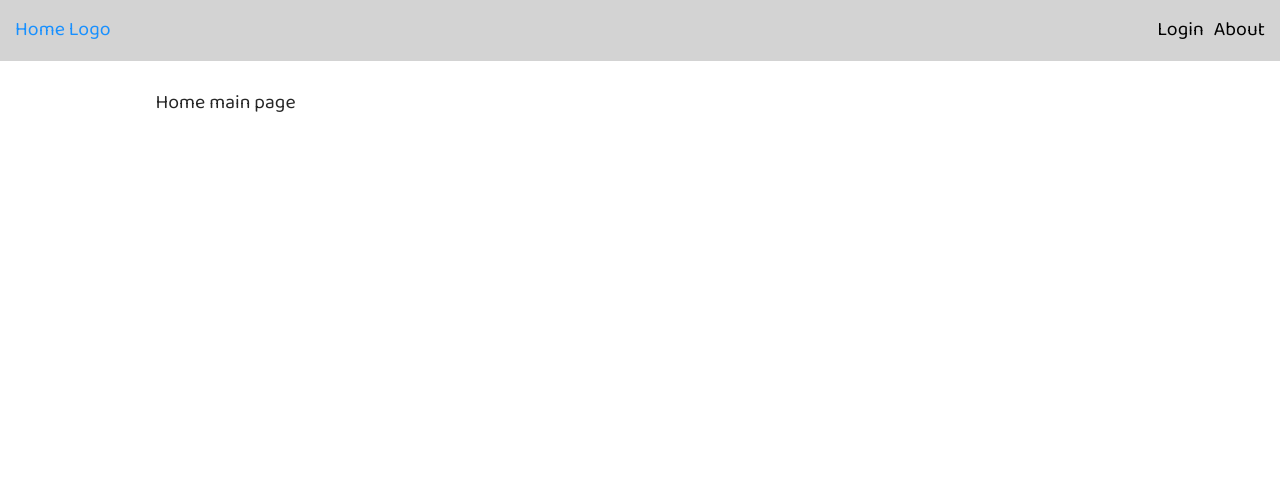
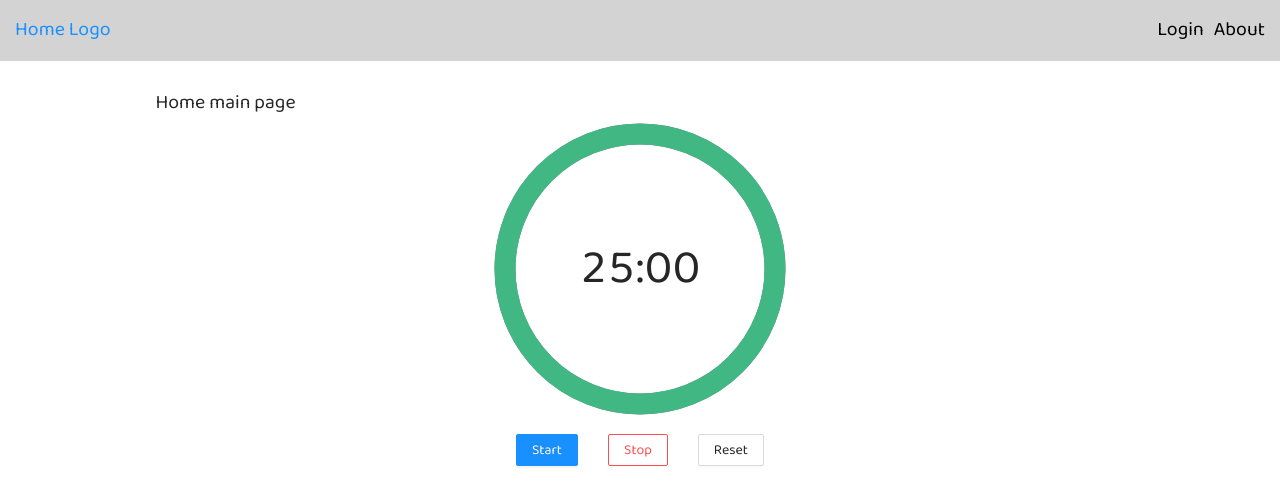
Before and after one commit to StevenZiu/tomato-notes-client, a React (Create React App) app: page / in a window 1280 px wide. Shown: the top 504 px of the page. Built offline with nearby package versions, Linux system fonts and the light colour scheme.

Commit message:
build timer component

```diff
--- a/package.json
+++ b/package.json
@@ -3,6 +3,7 @@
   "version": "0.1.0",
   "private": true,
   "dependencies": {
+    "@fortawesome/fontawesome-free": "^5.13.0",
     "@testing-library/jest-dom": "^4.2.4",
     "@testing-library/react": "^9.5.0",
     "@testing-library/user-event": "^7.2.1",
--- a/src/App.js
+++ b/src/App.js
@@ -2,6 +2,8 @@ import React from "react"
 import "./App.css"
 // load antd style
 import "antd/dist/antd.css"
+import "@fortawesome/fontawesome-free/scss/fontawesome.scss"
+import "@fortawesome/fontawesome-free/js/all.js"
 import { BrowserRouter as Router } from "react-router-dom"
 import BasicLayout from "./container/BasicLayout"
 import { configStore } from "./state/store"
--- a/src/components/Timer/index.js
+++ b/src/components/Timer/index.js
@@ -0,0 +1,165 @@
+import React from "react"
+import "./style.scss"
+import { Button } from "antd"
+class Timer extends React.Component {
+  // props controlled
+  TIME_LIMIT = this.props.timeLimit || 1500
+  // property for timer
+  FULL_DASH_ARRAY = 283
+  WARNING_THRESHOLD = 10
+  ALERT_THRESHOLD = 5
+
+  COLOR_CODES = {
+    info: {
+      color: "green"
+    },
+    warning: {
+      color: "orange",
+      threshold: this.WARNING_THRESHOLD
+    },
+    alert: {
+      color: "red",
+      threshold: this.ALERT_THRESHOLD
+    }
+  }
+  // startTimer();
+  timePassed = 0
+  timeLeft = this.TIME_LIMIT
+  timerInterval = null
+  remainingPathColor = this.COLOR_CODES.info.color
+
+  onTimesUp = () => {
+    clearInterval(this.timerInterval)
+  }
+
+  onReset = () => {
+    if (this.timerInterval !== null) {
+      clearInterval(this.timerInterval)
+    }
+    this.timePassed = 0
+    this.timeLeft = this.TIME_LIMIT
+    this.timerInterval = null
+    this.remainingPathColor = this.COLOR_CODES.info.color
+    document.getElementById("base-timer-label").innerHTML = this.formatTime(
+      this.timeLeft
+    )
+  }
+  onPause = () => {
+    if (this.timerInterval !== null) {
+      clearInterval(this.timerInterval)
+    }
+  }
+
+  startTimer = () => {
+    this.timerInterval = setInterval(() => {
+      this.timePassed = this.timePassed += 1
+      this.timeLeft = this.TIME_LIMIT - this.timePassed
+      document.getElementById("base-timer-label").innerHTML = this.formatTime(
+        this.timeLeft
+      )
+      this.setCircleDasharray()
+      this.setRemainingPathColor(this.timeLeft)
+
+      if (this.timeLeft === 0) {
+        this.onTimesUp(this.timerInterval)
+      }
+    }, 1000)
+  }
+
+  formatTime = time => {
+    const minutes = Math.floor(time / 60)
+    let seconds = time % 60
+
+    if (seconds < 10) {
+      seconds = `0${seconds}`
+    }
+
+    return `${minutes}:${seconds}`
+  }
+
+  setRemainingPathColor = () => {
+    const { alert, warning, info } = this.COLOR_CODES
+    if (this.timeLeft <= alert.threshold) {
+      document
+        .getElementById("base-timer-path-remaining")
+        .classList.remove(warning.color)
+      document
+        .getElementById("base-timer-path-remaining")
+        .classList.add(alert.color)
+    } else if (this.timeLeft <= warning.threshold) {
+      document
+        .getElementById("base-timer-path-remaining")
+        .classList.remove(info.color)
+      document
+        .getElementById("base-timer-path-remaining")
+        .classList.add(warning.color)
+    }
+  }
+
+  alculateTimeFraction = timeLeft => {
+    const rawTimeFraction = timeLeft / this.TIME_LIMIT
+    return rawTimeFraction - (1 / this.TIME_LIMIT) * (1 - rawTimeFraction)
+  }
+
+  calculateTimeFraction = timeLeft => {
+    const rawTimeFraction = timeLeft / this.TIME_LIMIT
+    return rawTimeFraction - (1 / this.TIME_LIMIT) * (1 - rawTimeFraction)
+  }
+  setCircleDasharray = () => {
+    const circleDasharray = `${(
+      this.calculateTimeFraction() * this.FULL_DASH_ARRAY
+    ).toFixed(0)} 283`
+    document
+      .getElementById("base-timer-path-remaining")
+      .setAttribute("stroke-dasharray", circleDasharray)
+  }
+  render() {
+    return (
+      <div className="timer">
+        <div className="base-timer">
+          <svg
+            className="base-timer__svg"
+            viewBox="0 0 100 100"
+            xmlns="http://www.w3.org/2000/svg"
+          >
+            <g className="base-timer__circle">
+              <circle
+                className="base-timer__path-elapsed"
+                cx="50"
+                cy="50"
+                r="45"
+              ></circle>
+              <path
+                id="base-timer-path-remaining"
+                strokeDasharray="283"
+                className={`base-timer__path-remaining ${this.remainingPathColor}`}
+                d="
+            M 50, 50
+            m -45, 0
+            a 45,45 0 1,0 90,0
+            a 45,45 0 1,0 -90,0
+          "
+              ></path>
+            </g>
+          </svg>
+          <span id="base-timer-label" className="base-timer__label">
+            {this.formatTime(this.timeLeft)}
+          </span>
+        </div>
+        <div className="button-group">
+          <Button type="primary" onClick={this.startTimer}>
+            Start
+          </Button>
+          <Button danger onClick={this.onPause}>
+            Stop
+          </Button>
+          <Button type="default" onClick={this.onReset}>
+            Reset
+          </Button>
+        </div>
+      </div>
+    )
+  }
+}
+
+export default Timer
--- a/src/components/Timer/style.scss
+++ b/src/components/Timer/style.scss
@@ -0,0 +1,61 @@
+.timer {
+  .button-group {
+    text-align: center;
+    button {
+      margin: 15px;
+    }
+  }
+}
+.base-timer {
+  position: relative;
+  width: 300px;
+  height: 300px;
+  margin: 0 auto;
+}
+
+.base-timer__svg {
+  transform: scaleX(-1);
+}
+
+.base-timer__circle {
+  fill: none;
+  stroke: none;
+}
+
+.base-timer__path-elapsed {
+  stroke-width: 7px;
+  stroke: grey;
+}
+
+.base-timer__path-remaining {
+  stroke-width: 7px;
+  stroke-linecap: round;
+  transform: rotate(90deg);
+  transform-origin: center;
+  transition: 1s linear all;
+  fill-rule: nonzero;
+  stroke: currentColor;
+}
+
+.base-timer__path-remaining.green {
+  color: rgb(65, 184, 131);
+}
+
+.base-timer__path-remaining.orange {
+  color: orange;
+}
+
+.base-timer__path-remaining.red {
+  color: red;
+}
+
+.base-timer__label {
+  position: absolute;
+  width: 300px;
+  height: 300px;
+  top: 0;
+  display: flex;
+  align-items: center;
+  justify-content: center;
+  font-size: 48px;
+}
--- a/src/container/Home/index.js
+++ b/src/container/Home/index.js
@@ -1,8 +1,13 @@
 import React from "react"
-
+import Timer from "../../components/Timer"
 class Home extends React.Component {
   render() {
-    return <div>Home main page</div>
+    return (
+      <div>
+        Home main page
+        <Timer></Timer>
+      </div>
+    )
   }
 }
 
```
Also changed, not shown: 1 other file (tests, documents, lock files or other folders).
